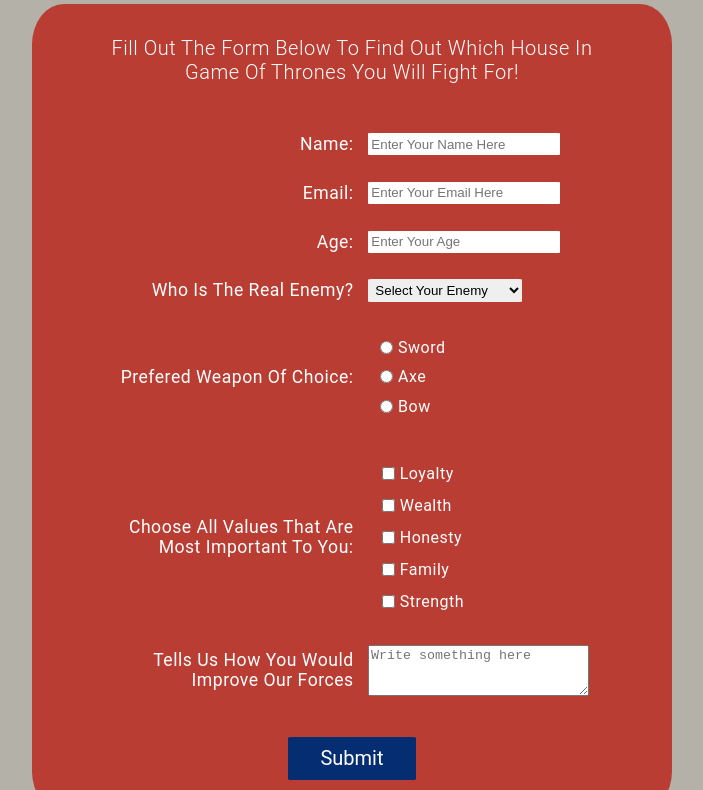
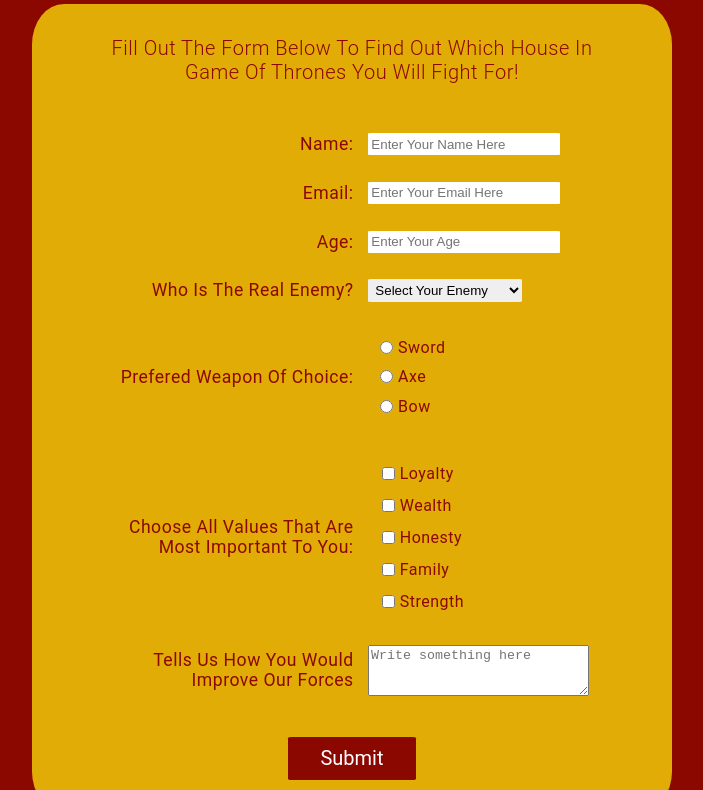
Before and after one commit to dufferbrady/GOT-Survey, a plain HTML site: page index.html in a window 1280 px wide. Shown: the part 142-932 px from the top of the page, without its empty margins (288-991 px from the left). Drawn offline with nearby package versions, Linux system fonts and the light colour scheme.

Commit message:
Updated Style Changes

```diff
--- a/index.html
+++ b/index.html
@@ -8,7 +8,7 @@
     <link rel="stylesheet" href="style.css">
 </head>
 <body>
-    <div>
+    <div class="header">
         <h1 id="title" class="title titleTop">Game of Thrones</h1>
         <h1 id="title" class="title titleBottom">Survey Form</h1>
     </div>
@@ -94,6 +94,14 @@
     </div>
 
     <script
+        src="https://code.jquery.com/jquery-3.3.1.min.js"
+        integrity="sha256-FgpCb/KJQlLNfOu91ta32o/NMZxltwRo8QtmkMRdAu8="
+        crossorigin="anonymous">
+    </script>
+
+    <script src="main.js"></script>
+
+    <script
         src="https://gitcdn.link/repo/freeCodeCamp/testable-projects-fcc/master/build/bundle.js">
     </script>
 
--- a/style.css
+++ b/style.css
@@ -1,9 +1,9 @@
 body {
-    background-color: #B4B2A8;
+    background-color: #8B0800;
   }
 
 .title {
-  color: white;
+  color: #E1AC06;
   text-align: center;
   font-family: 'Roboto', sans-serif;
 }
@@ -20,15 +20,20 @@ body {
 }
 
 .container {
-  background-color: #BA3D33;
+  background-color: #E1AC06;
   width: 50vw;
-  height: auto;
+  max-height: 300vh;
   margin: 0 auto;
-  color:white;
+  color:#8B0800;
   font-family: 'Roboto', sans-serif;
   border-radius: 5%;
   text-transform: capitalize;
   letter-spacing: 0.5px;
+  -webkit-transition: all 2s ease;
+    -moz-transition: all 2s ease;
+    -o-transition: all 2s ease;
+    -ms-transition: all 2s ease;
+    transition: all 10s ease;
 }
 
 #description {
@@ -147,7 +152,7 @@ ul {
     margin-top: 5%;
     margin-bottom: 5%;
     border-radius: 3%;
-    background-color: #052D72;
+    background-color: #8B0800;
     border: none;
     color: white;
     font-family: 'Roboto', sans-serif;
```
